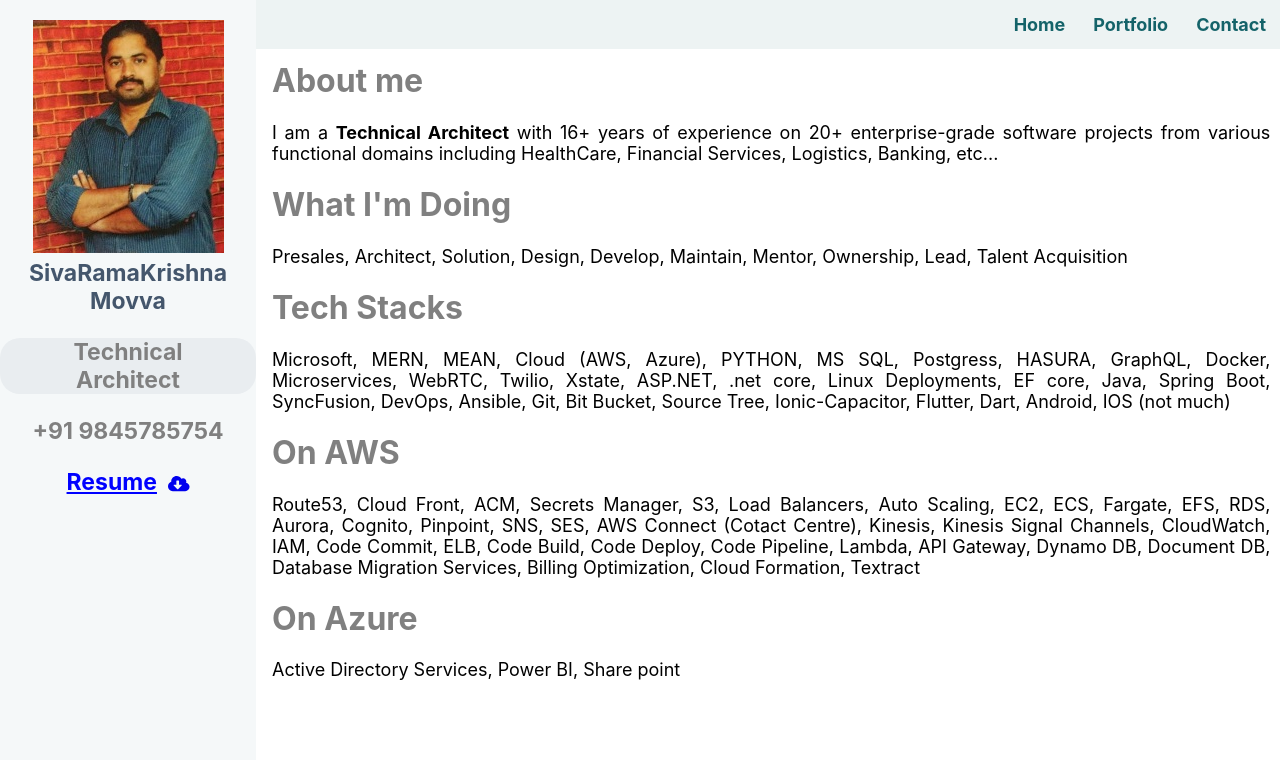
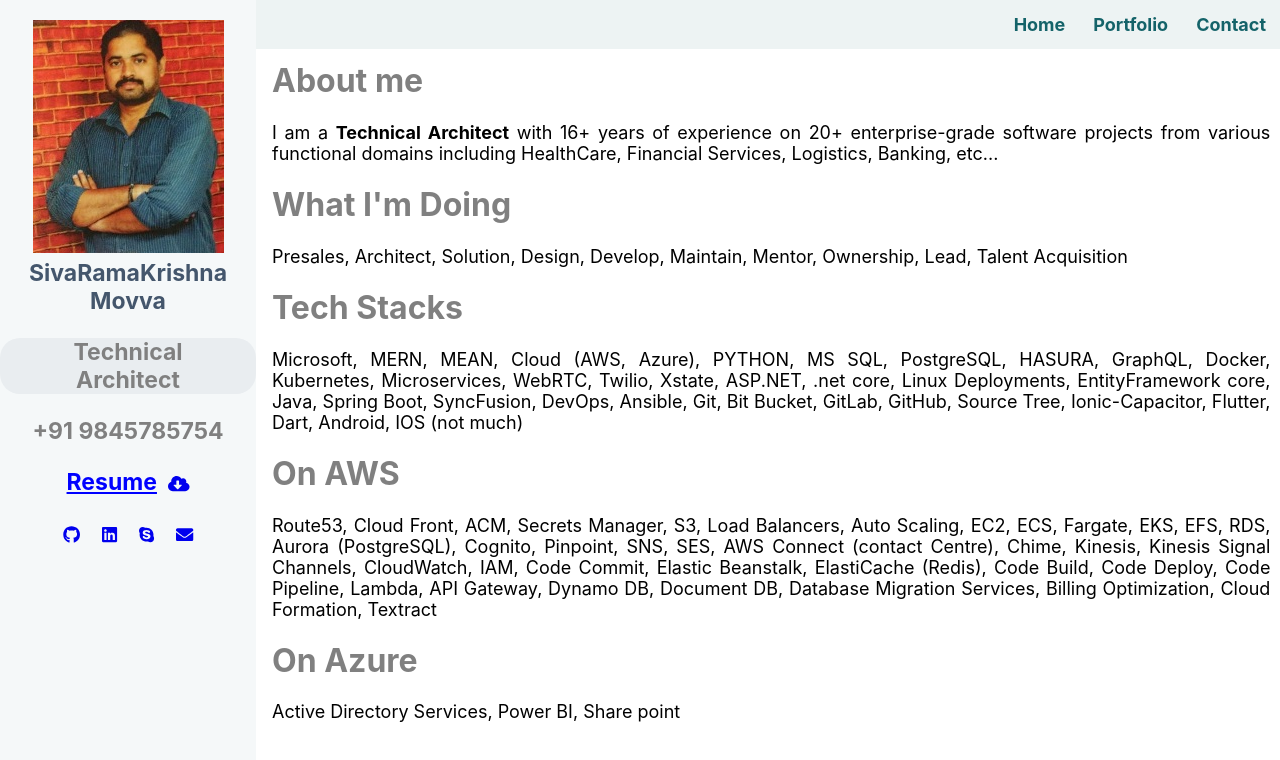
Before and after one commit to TechSivaram/MyProfile, a React (Create React App) app: page / in a window 1280 px wide. Shown: the top 760 px of the page. Built offline with nearby package versions, Linux system fonts and the light colour scheme.

Commit message:
added social links

```diff
--- a/package.json
+++ b/package.json
@@ -4,6 +4,7 @@
   "private": true,
   "dependencies": {
     "@fortawesome/fontawesome-svg-core": "^1.2.35",
+    "@fortawesome/free-brands-svg-icons": "^5.15.3",
     "@fortawesome/free-solid-svg-icons": "^5.15.3",
     "@fortawesome/react-fontawesome": "^0.1.14",
     "@testing-library/jest-dom": "^5.11.4",
@@ -17,7 +18,7 @@
   },
   "scripts": {
     "start": "react-scripts start",
-    "build": "react-scripts build",
+    "build": "set \"GENERATE_SOURCEMAP=false\" && react-scripts build",
     "test": "react-scripts test",
     "eject": "react-scripts eject"
   },
--- a/src/Static/MainContent.js
+++ b/src/Static/MainContent.js
@@ -12,15 +12,15 @@
 
             <h1 style={{ color: "Grey" }}>Tech Stacks</h1>
 
-            <p> Microsoft, MERN, MEAN, Cloud (AWS, Azure), PYTHON, MS SQL, Postgress, HASURA, GraphQL, Docker,
-                Microservices, WebRTC, Twilio, Xstate, ASP.NET, .net core, Linux Deployments, EF core, Java, Spring Boot,
-                SyncFusion, DevOps, Ansible, Git, Bit Bucket, Source Tree, Ionic-Capacitor, Flutter, Dart, Android, IOS (not much)</p>
+            <p> Microsoft, MERN, MEAN, Cloud (AWS, Azure), PYTHON, MS SQL, PostgreSQL, HASURA, GraphQL, Docker, Kubernetes,
+                Microservices, WebRTC, Twilio, Xstate, ASP.NET, .net core, Linux Deployments, EntityFramework core, Java, Spring Boot,
+                SyncFusion, DevOps, Ansible, Git, Bit Bucket, GitLab, GitHub, Source Tree, Ionic-Capacitor, Flutter, Dart, Android, IOS (not much)</p>
 
             <h1 style={{ color: "Grey" }}>On AWS</h1>
 
             <p> Route53, Cloud Front, ACM, Secrets Manager, S3, Load Balancers, Auto Scaling,
-                EC2, ECS, Fargate, EFS, RDS, Aurora, Cognito, Pinpoint, SNS, SES, AWS Connect (Cotact Centre),
-                Kinesis, Kinesis Signal Channels, CloudWatch, IAM, Code Commit, ELB,
+                EC2, ECS, Fargate, EKS, EFS, RDS, Aurora (PostgreSQL), Cognito, Pinpoint, SNS, SES, AWS Connect (contact Centre), Chime,
+                Kinesis, Kinesis Signal Channels, CloudWatch, IAM, Code Commit, Elastic Beanstalk, ElastiCache (Redis),
                 Code Build, Code Deploy, Code Pipeline, Lambda, API Gateway, Dynamo DB, Document DB,
                 Database Migration Services, Billing Optimization, Cloud Formation, Textract </p>
 
--- a/src/Static/SideContent.js
+++ b/src/Static/SideContent.js
@@ -1,5 +1,6 @@
 import { FontAwesomeIcon } from '@fortawesome/react-fontawesome'
-import { faCloudDownloadAlt } from '@fortawesome/free-solid-svg-icons'
+import { faCloudDownloadAlt, faEnvelope } from '@fortawesome/free-solid-svg-icons'
+import { faGithub, faLinkedin, faSkype } from '@fortawesome/free-brands-svg-icons'
 
 function SideContent() {
   return (
@@ -24,7 +25,22 @@
           <FontAwesomeIcon icon={faCloudDownloadAlt} size="xs" />
         </a>
       </div>
-
+      <p style={{ position: "relative", color: "grey" }}></p>
+      <div style={{ position: "relative", display: "inline-block" }}>
+        <a href="https://github.com/TechSivaram" alt="github">
+          <FontAwesomeIcon icon={faGithub} size="xs" />
+        </a>&nbsp;&nbsp;&nbsp;&nbsp;
+        <a href="https://www.linkedin.com/in/sivaram-movva" alt="linkedin">
+          <FontAwesomeIcon icon={faLinkedin} size="xs" />
+        </a>&nbsp;&nbsp;&nbsp;&nbsp;
+        <a href="skype:live:sivaram.movva_2" alt="live:sivaram.movva_2">
+          <FontAwesomeIcon icon={faSkype} size="xs" />
+        </a>&nbsp;&nbsp;&nbsp;&nbsp;
+        <a href="mailto:sivaram.movva@gmail.com" alt="sivaram.movva@gmail.com">
+          <FontAwesomeIcon icon={faEnvelope} size="xs" />
+        </a>
+      </div>
+      <p style={{ position: "relative", color: "grey" }}></p>
     </div >
   );
 }
```
Also changed, not shown: 1 other file (tests, documents, lock files or other folders).
